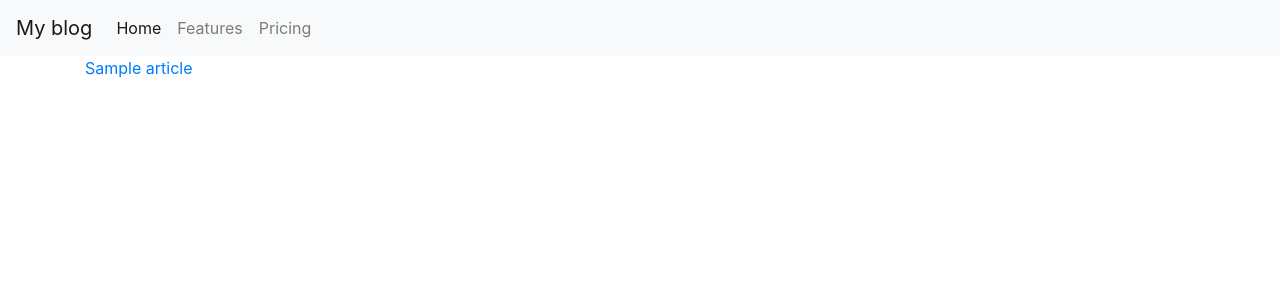
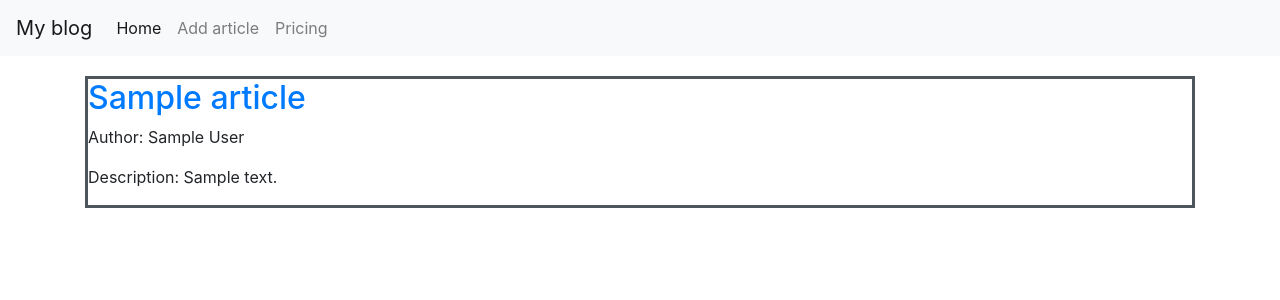
Before and after one commit to astanishevskyi/My_blog, a Django app: template templates/index.html in a window 1280 px wide. Shown: the top 300 px of the page. Run offline with Django 3.2, Linux system fonts and the light colour scheme; the template is opened without the code that fills it: most values are stand-ins (such as "Sample title", 1, 10 or a date in 2020); some libraries are stand-ins or nearby versions.

Commit message:
Add some design

```diff
--- /dev/null
+++ b/static/Index.css
@@ -0,0 +1,13 @@
+.article-object {
+    border: solid;
+    border-color: #4e555b;
+    margin-top: 20px;
+}
+
+.description {
+    display: block;
+    width: 1000px;
+    overflow: hidden;
+    white-space: inherit;
+    text-overflow: ellipsis;
+}
--- a/templates/base.html
+++ b/templates/base.html
@@ -4,6 +4,7 @@
 <head>
     <title>{% block title %}{% endblock %}</title>
     <link rel="stylesheet" href="{% static 'bootstrap.min.css' %}">
+    {% block styles %}{% endblock %}
 </head>
 <body>
 <div id="header">
@@ -15,7 +16,7 @@
   <div class="collapse navbar-collapse" id="navbarNavAltMarkup">
     <div class="navbar-nav">
       <a class="nav-item nav-link active" href="{% url 'index' %}">Home <span class="sr-only">(current)</span></a>
-      <a class="nav-item nav-link" href="{% url 'add_article' %}">Features</a>
+      <a class="nav-item nav-link" href="{% url 'add_article' %}">Add article</a>
       <a class="nav-item nav-link" href="#">Pricing</a>
     </div>
   </div>
--- a/templates/detail.html
+++ b/templates/detail.html
@@ -4,5 +4,6 @@
 {% block content %}
 <p> {{ article.title }} </p>
 <p> {{ article.author }} </p>
+<p> {{ article.text }} </p>
 <img src="{% static 'photo.jpg' %}">
 {% endblock %}
--- a/templates/index.html
+++ b/templates/index.html
@@ -1,9 +1,18 @@
 {% extends 'base.html' %}
 {% load static %}
+{% block styles %}
+<link rel="stylesheet" href="{% static 'Index.css' %}" />
+{% endblock %}
+
+
 {% block content %}
-
-{% for article in object_list %}
-    <a href="{% url 'detail' article.id %}"><p> {{ article.title }} </p></a>
-{% endfor %}
-
+    <div id="article-list">
+        {% for article in object_list %}
+            <div class="article-object">
+                <a href="{% url 'detail' article.id %}"><h2> {{ article.title }} </h2></a>
+                <p>Author: {{ article.author }}</p>
+                <p class="description">Description:  {{ article.text }}</p>
+            </div>
+        {% endfor %}
+    </div>
 {% endblock %}
```
Also changed, not shown: blog/models.py (+6 -3 lines), blog/forms.py (line endings or trailing spaces), blog/migrations/0003_auto_20190220_1047.py (added), blog/migrations/0004_auto_20190220_1055.py (added), blog/migrations/0005_auto_20190220_1057.py (added), blog/migrations/0006_auto_20190220_2050.py (added), blog/migrations/0007_auto_20190220_2051.py (added), blog/migrations/0008_remove_article_description.py (added), db.sqlite3.
